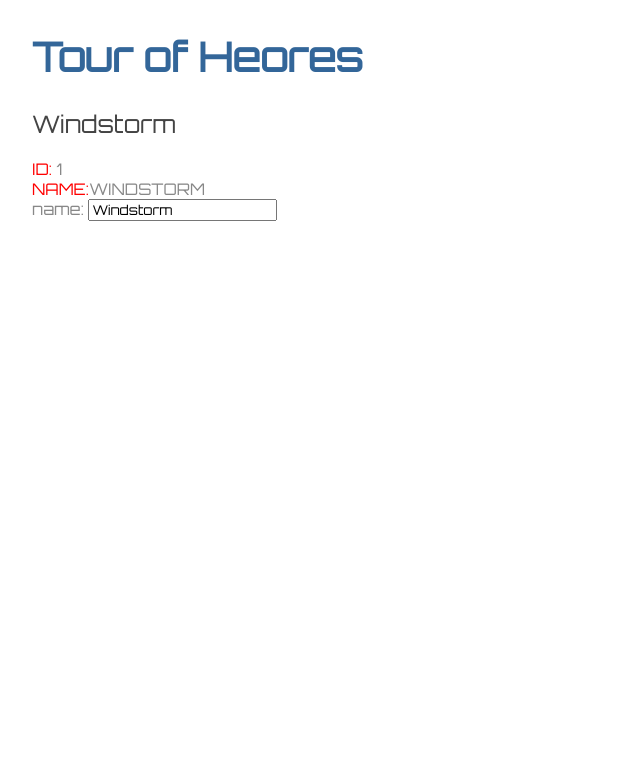
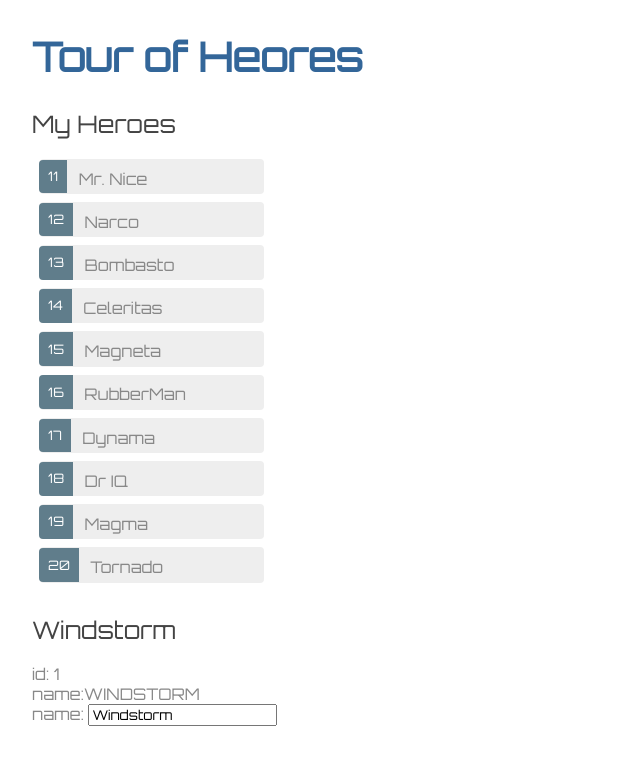
Before and after one commit to Nick-tsoukas/tour-of-heroes, an Angular app: page / in a window 1280 px wide. Shown: the top 764 px of the page, without its empty margins (0-640 px from the left). Built offline with nearby package versions, Linux system fonts and the light colour scheme.

Commit message:
Adding heroes data and displaying in page

```diff
--- a/src/app/heroes/heroes.component.css
+++ b/src/app/heroes/heroes.component.css
@@ -1,4 +1,48 @@
-.testing {
-  text-transform: uppercase;
-  color: red;
+/* HeroesComponent's private CSS styles */
+.selected {
+  background-color: #CFD8DC !important;
+  color: white;
 }
+.heroes {
+  margin: 0 0 2em 0;
+  list-style-type: none;
+  padding: 0;
+  width: 15em;
+}
+.heroes li {
+  cursor: pointer;
+  position: relative;
+  left: 0;
+  background-color: #EEE;
+  margin: .5em;
+  padding: .3em 0;
+  height: 1.6em;
+  border-radius: 4px;
+}
+.heroes li.selected:hover {
+  background-color: #BBD8DC !important;
+  color: white;
+}
+.heroes li:hover {
+  color: #607D8B;
+  background-color: #DDD;
+  left: .1em;
+}
+.heroes .text {
+  position: relative;
+  top: -3px;
+}
+.heroes .badge {
+  display: inline-block;
+  font-size: small;
+  color: white;
+  padding: 0.8em 0.7em 0 0.7em;
+  background-color: #607D8B;
+  line-height: 1em;
+  position: relative;
+  left: -1px;
+  top: -4px;
+  height: 1.8em;
+  margin-right: .8em;
+  border-radius: 4px 0 0 4px;
+}
--- a/src/app/heroes/heroes.component.html
+++ b/src/app/heroes/heroes.component.html
@@ -1,3 +1,11 @@
+<h2>My Heroes</h2>
+
+<ul class="heroes">
+  <li *ngFor="let hero of heroes">
+    <span class="badge">{{hero.id}}</span>{{hero.name}}
+  </li>
+</ul>
+
 <h2>{{hero.name}}</h2>
 
 <div>
--- a/src/app/heroes/heroes.component.ts
+++ b/src/app/heroes/heroes.component.ts
@@ -1,5 +1,6 @@
 import { Component, OnInit } from '@angular/core';
 import { Hero } from '../hero';
+import { HEROES } from '../mock-heroes';
 
 @Component({
   selector: 'app-heroes',
@@ -13,6 +14,8 @@
     name: 'Windstorm'
   };
 
+  heroes = HEROES;
+
 
 
   constructor() { }
--- /dev/null
+++ b/src/app/mock-heroes.ts
@@ -0,0 +1,14 @@
+import { Hero } from './hero';
+
+export const HEROES: Hero[] = [
+  { id: 11, name: 'Mr. Nice' },
+  { id: 12, name: 'Narco' },
+  { id: 13, name: 'Bombasto' },
+  { id: 14, name: 'Celeritas' },
+  { id: 15, name: 'Magneta' },
+  { id: 16, name: 'RubberMan' },
+  { id: 17, name: 'Dynama' },
+  { id: 18, name: 'Dr IQ' },
+  { id: 19, name: 'Magma' },
+  { id: 20, name: 'Tornado' }
+];
```
